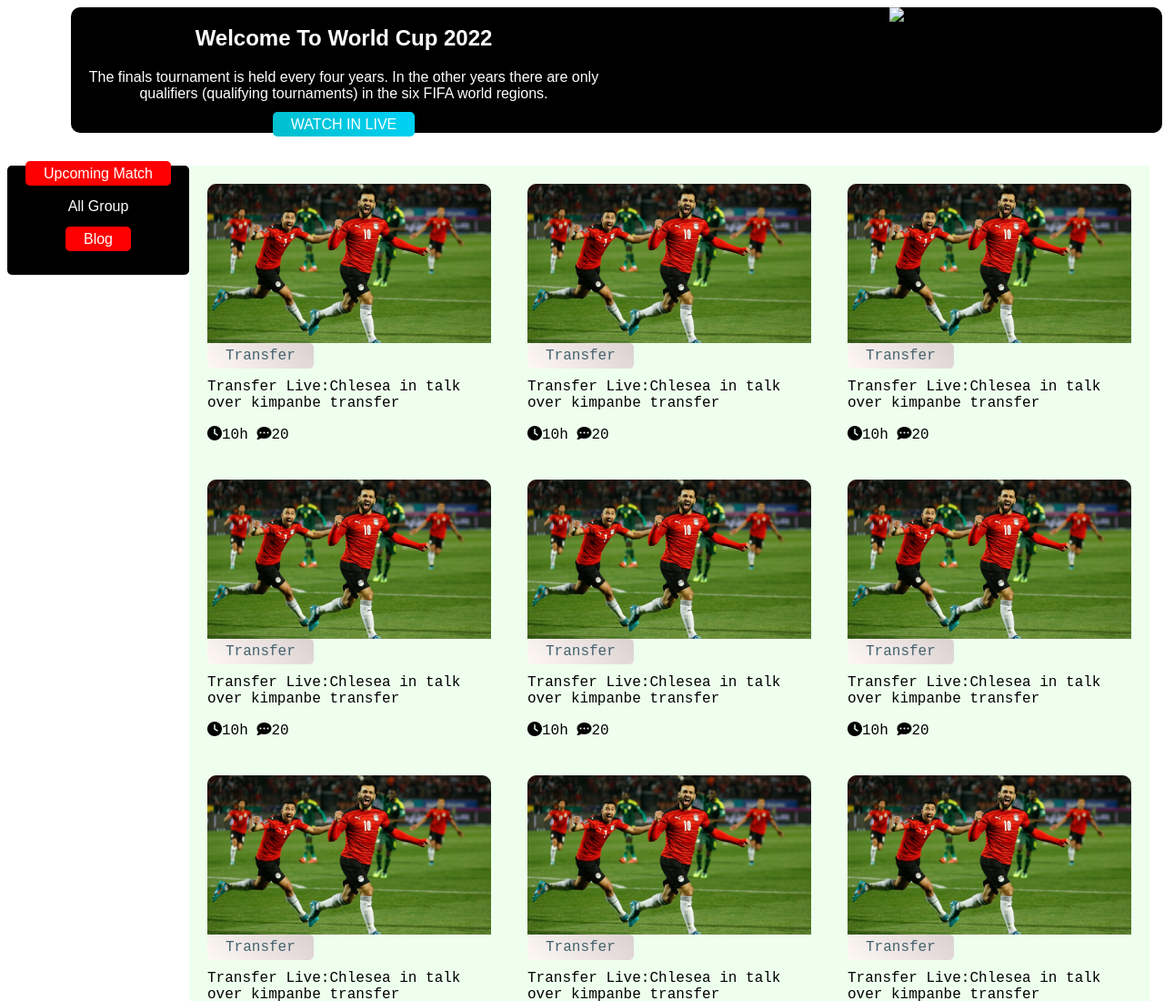
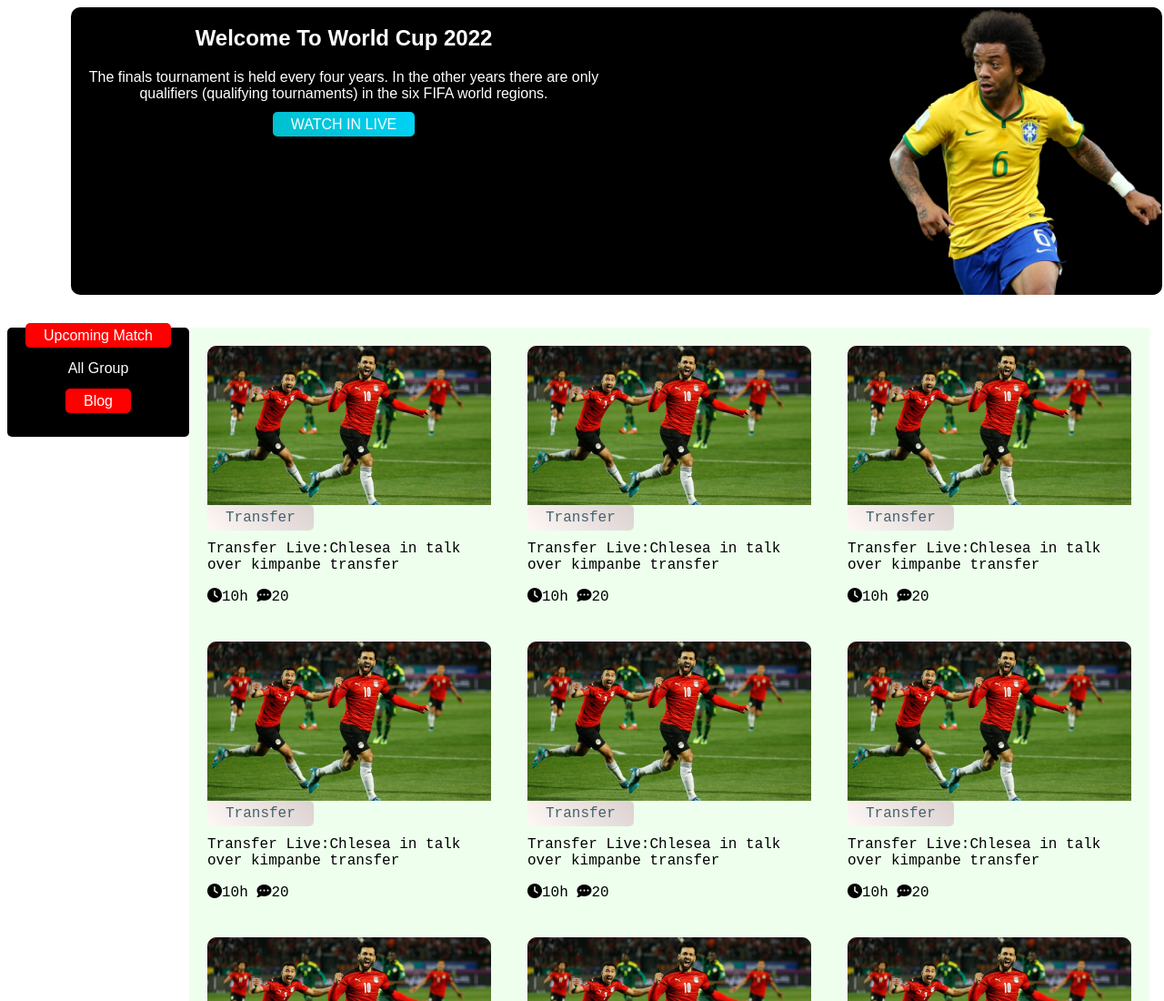
Before and after one commit to nurulafsar02/WORLD-CUP, a plain HTML site: page index.html in a window 1280 px wide. Shown: the top 1100 px of the page at 91% size. Drawn offline with Linux system fonts and the light colour scheme; the site is published under a folder, as on GitHub Pages, so addresses that start at the root find nothing.

Commit message:
17th commit

```diff
--- a/index.html
+++ b/index.html
@@ -16,7 +16,7 @@
         <p> The finals tournament is held every four years. In the other years there are only qualifiers (qualifying tournaments) in the six FIFA world regions.</p>
         <a class="anchor-button" target="_blank" href="https://facebook.com/afser.moshin">WATCH IN LIVE</a>
     </div>
-    <div class="half-width"><img src="/Banner Image.png" width="300px">
+    <div class="half-width"><img src="Banner Image.png" width="300px">
     </div>
 </section>
 <br>
```
